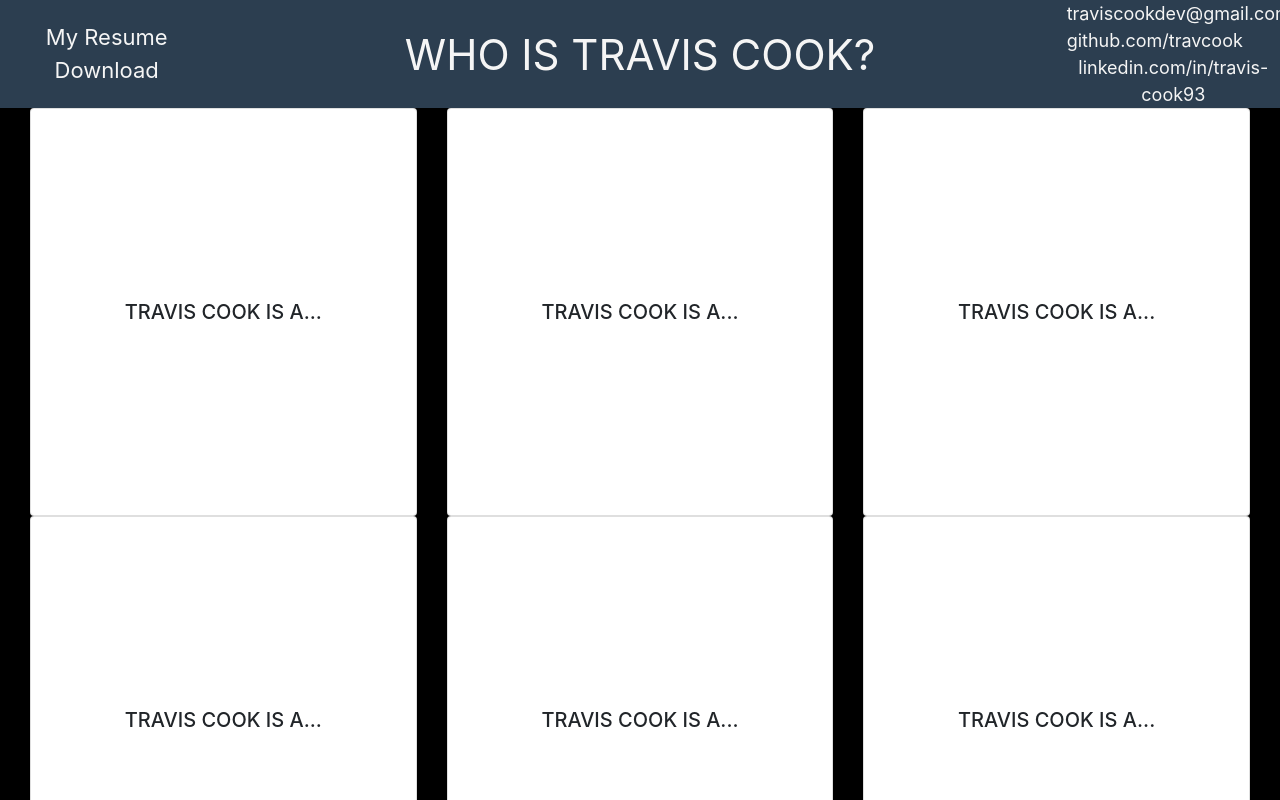
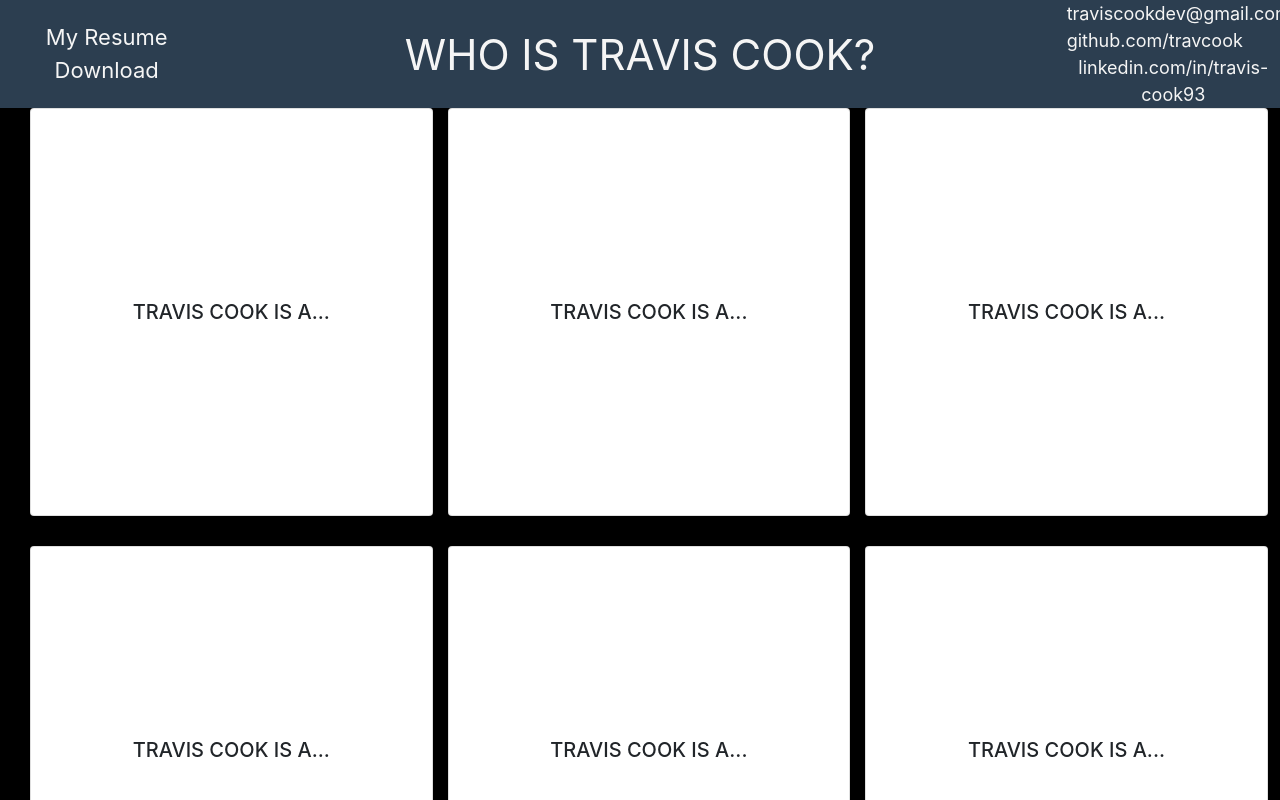
Before and after one commit to TravCook/reactportfolio, a React (Create React App) app: page / in a window 1280 px wide. Shown: the top 800 px of the page. Built offline with nearby package versions, Linux system fonts and the light colour scheme.

Commit message:
more layout changes for dynamic rendering

```diff
--- a/src/App.css
+++ b/src/App.css
@@ -7,7 +7,12 @@
 }
 
 .mainBody{
+  margin: auto;
   display: grid;
+  grid-template-columns: repeat(3, 33%);
+  grid-template-rows: repeat(2, 50%);
+  row-gap: 20px;
+  column-gap: 15px;
 }
 
 .App-logo {
--- a/src/App.js
+++ b/src/App.js
@@ -10,15 +10,11 @@ function App() {
       <Container fluid className="App">
         <Navbar resume={"/Travis_Cook_Resume.pdf"} />
         <Container className="mainBody" fluid>
-          <Row>
             {qualities.map((quality) => {
               return(
-                <Col lg="4" xs="12">
-                  <GenericQuality quality={quality} />
-                </Col>
+                <GenericQuality quality={quality} />
               )
             })}
-          </Row>
         </Container>
       </Container>
   );
```
